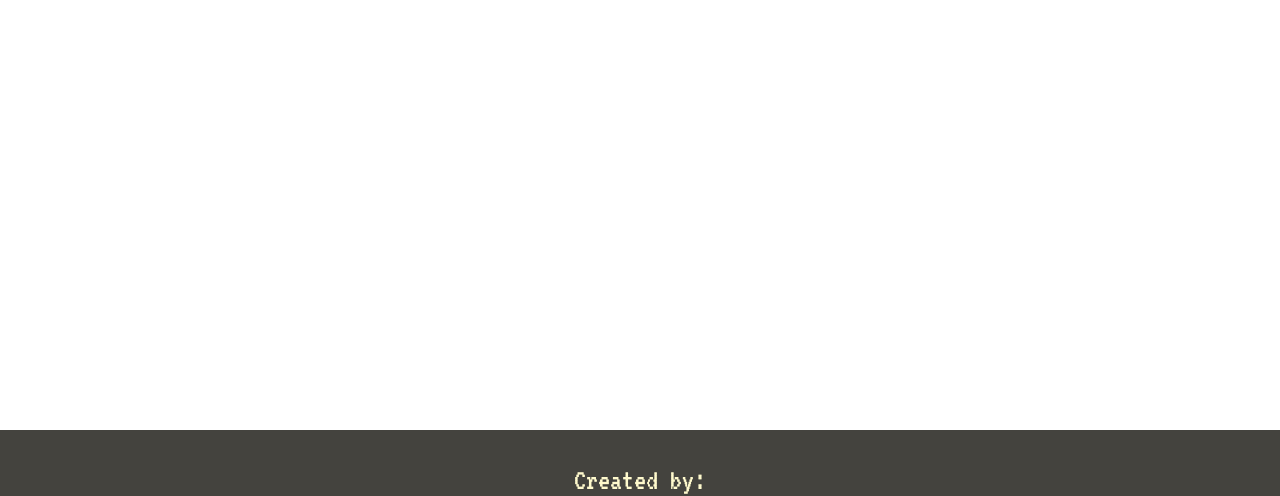
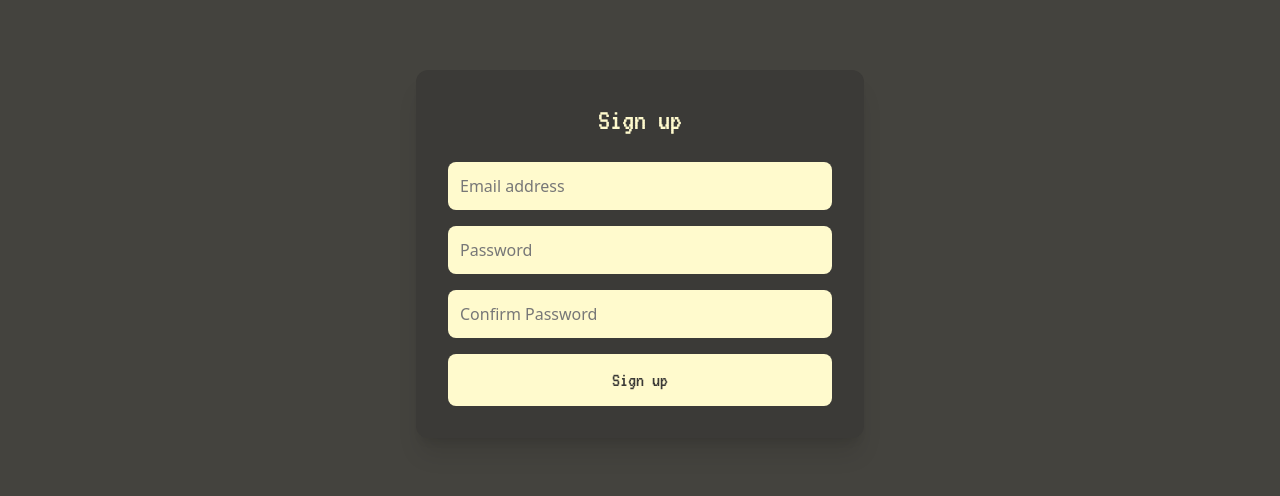
Before and after one commit to dbejar-s/ft_transcendence, a React (Vite) app in the folder frontend/: page /signup in a window 1280 px wide. Shown: the part 226-722 px from the top of the page. Built offline with nearby package versions, Linux system fonts and the light colour scheme.

Commit message:
Google sign up button + SignUp page + github links

```diff
--- a/frontend/src/components/Footer.tsx
+++ b/frontend/src/components/Footer.tsx
@@ -2,11 +2,11 @@ import { FaGithub } from 'react-icons/fa';
 import { useTranslation } from 'react-i18next';
 
 const teamMembers = [
-  { name: 'David', github: 'https://github.com/' },
-  { name: 'David', github: 'https://github.com/' },
-  { name: 'Ilmari', github: 'https://github.com/' },
+  { name: 'David', github: 'https://github.com/davidbarren' },
+  { name: 'David', github: 'https://github.com/dbejar-s' },
+  { name: 'Ilmari', github: 'https://github.com/ilmu23' },
   { name: 'Juliette', github: 'https://github.com/juliettemtte' },
-  { name: 'Uygar', github: 'https://github.com/' },
+  { name: 'Uygar', github: 'https://github.com/uygarpolat' },
 ];
 
 export default function Footer() {
--- /dev/null
+++ b/frontend/src/pages/SignUp.tsx
@@ -0,0 +1,86 @@
+import { useState } from 'react';
+import { useTranslation } from 'react-i18next';
+
+export default function SignUp() {
+  const { t } = useTranslation();
+  const [email, setEmail] = useState('');
+  const [password, setPassword] = useState('');
+  const [passwordConfirm, setPasswordConfirm] = useState('');
+  const [error, setError] = useState<string | null>(null);
+  const [loading, setLoading] = useState(false);
+
+  const handleSignUp = async (e: React.FormEvent) => {
+    e.preventDefault();
+
+    // Simple password confirmation check
+    if (password !== passwordConfirm) {
+      setError(t('passwordMismatch'));
+      return;
+    }
+
+    setError(null);
+    setLoading(true);
+
+    try {
+      // TODO: Add backend API call here to register the user
+
+      // TODO: Handle success response (e.g., redirect to login or home page)
+      console.log('User registered:', email);
+      alert(t('signUpSuccess'));
+      // TODO: Redirection
+    } catch (err) {
+      setError(t('signUpError'));
+    } finally {
+      setLoading(false);
+    }
+  };
+
+  return (
+    <div className="min-h-screen flex items-center justify-center bg-[#44433e] text-[#FFFACD] p-6">
+      <div className="bg-[#3b3a37] p-8 rounded-xl shadow-xl w-full max-w-md">
+        <h2 className="text-3xl font-vt323 mb-6 text-center">{t('signUp')}</h2>
+
+        <form onSubmit={handleSignUp} className="space-y-4">
+          <input
+            type="email"
+            placeholder={t('email')}
+            value={email}
+            onChange={(e) => setEmail(e.target.value)}
+            className="w-full p-3 rounded-lg bg-[#FFFACD] text-[#3b3a37] placeholder-[#777] focus:outline-none"
+            required
+          />
+
+          <input
+            type="password"
+            placeholder={t('password')}
+            value={password}
+            onChange={(e) => setPassword(e.target.value)}
+            className="w-full p-3 rounded-lg bg-[#FFFACD] text-[#3b3a37] placeholder-[#777] focus:outline-none"
+            required
+          />
+
+          <input
+            type="password"
+            placeholder={t('confirmPassword')}
+            value={passwordConfirm}
+            onChange={(e) => setPasswordConfirm(e.target.value)}
+            className="w-full p-3 rounded-lg bg-[#FFFACD] text-[#3b3a37] placeholder-[#777] focus:outline-none"
+            required
+          />
+
+          {error && (
+            <p className="text-red-500 text-sm text-center">{error}</p>
+          )}
+
+          <button
+            type="submit"
+            disabled={loading}
+            className="w-full bg-[#FFFACD] text-[#3b3a37] font-vt323 text-xl py-3 rounded-lg hover:bg-[#e0e0a0] transition disabled:opacity-50"
+          >
+            {loading ? t('loading') : t('signUp')}
+          </button>
+        </form>
+      </div>
+    </div>
+  );
+}
```
